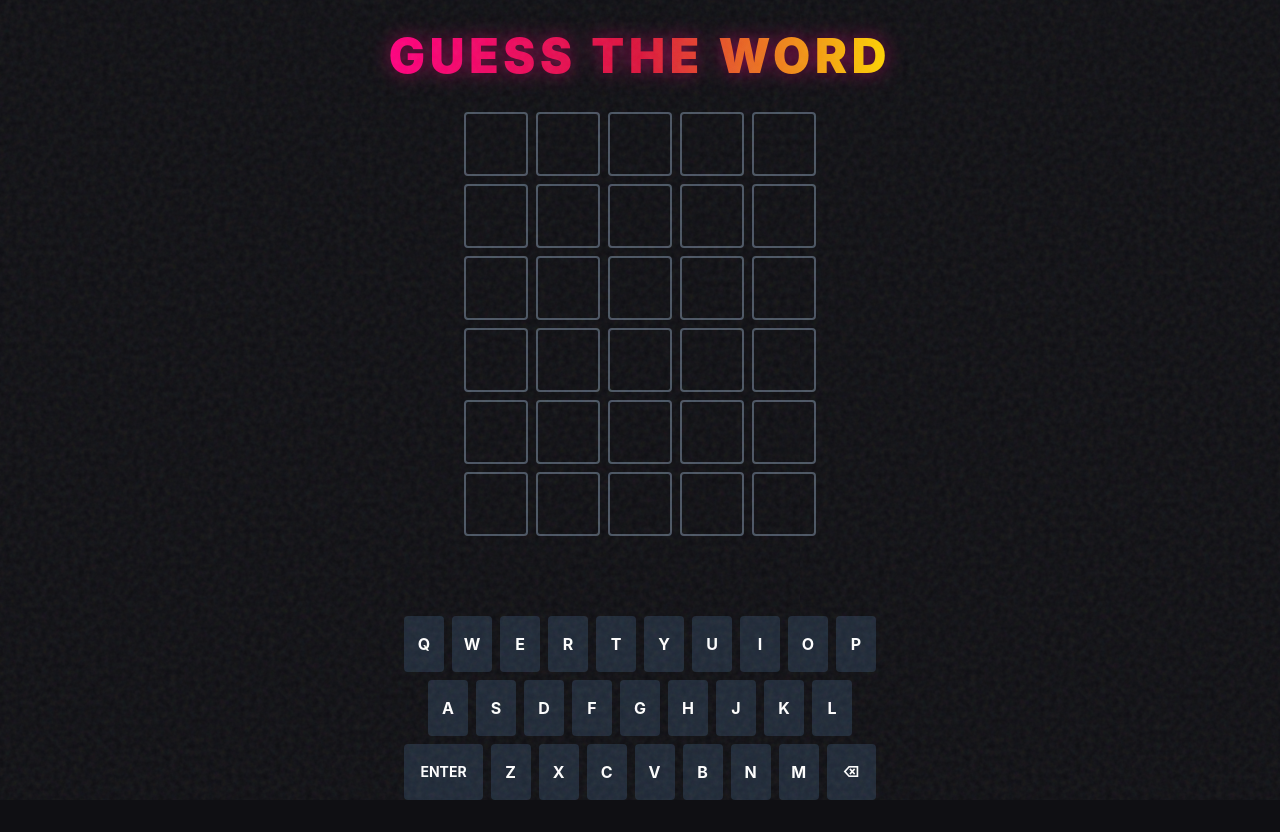
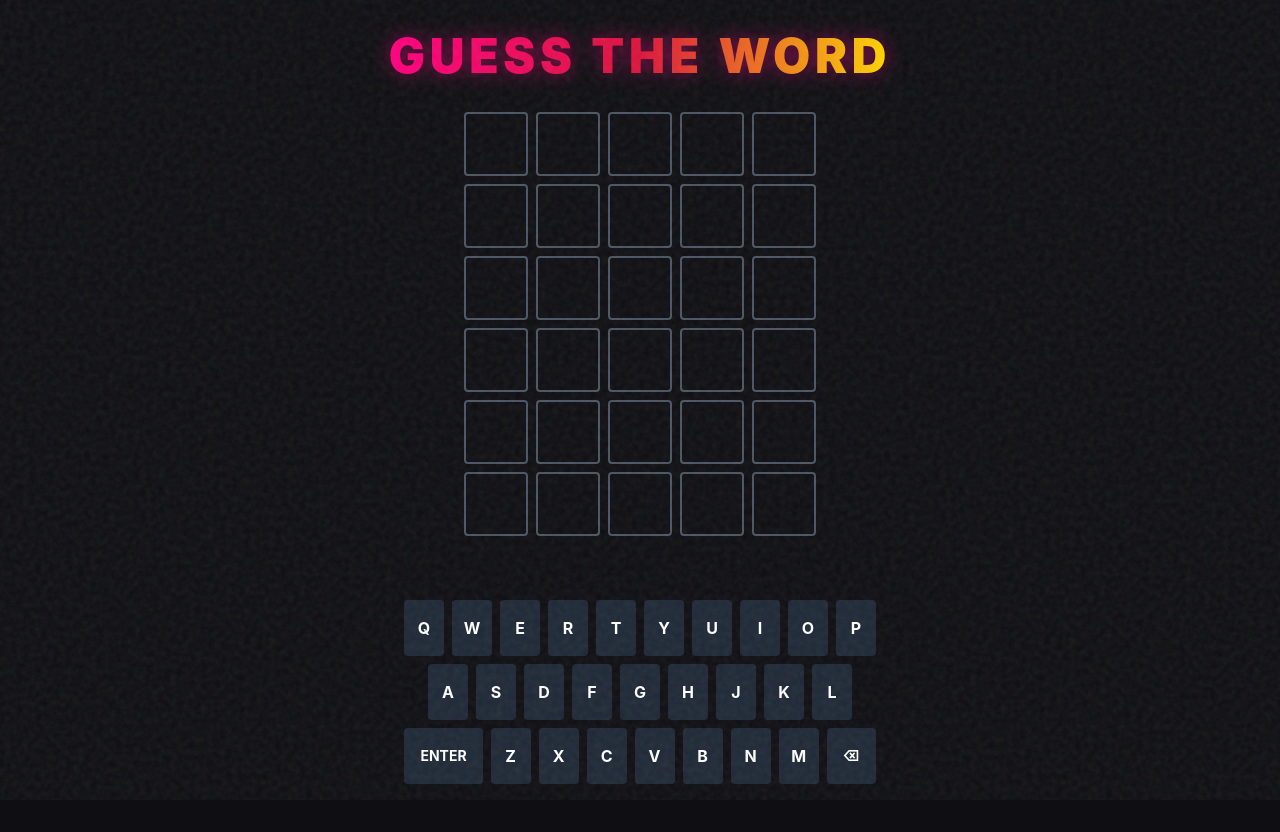
Before and after one commit to atheendre130505/motushka, a React (Vite) app: page / in a window 1280 px wide. Built offline with nearby package versions, Linux system fonts and the light colour scheme.

Commit message:
style: reduce size of Wordle UI and keyboard

```diff
--- a/src/components/WordleIntro.tsx
+++ b/src/components/WordleIntro.tsx
@@ -165,7 +165,7 @@ export default function WordleIntro({ onUnlock }: WordleIntroProps) {
                 })}
             </div>
 
-            <div className="w-full max-w-lg space-y-2 mt-4 sm:mt-12 px-2 z-20">
+            <div className="w-full max-w-lg space-y-2 mt-4 sm:mt-8 px-1 sm:px-2 z-20">
                 {KEYBOARD_ROWS.map((row, i) => (
                     <div key={i} className="flex justify-center gap-1 sm:gap-2">
                         {row.map(key => {
```
